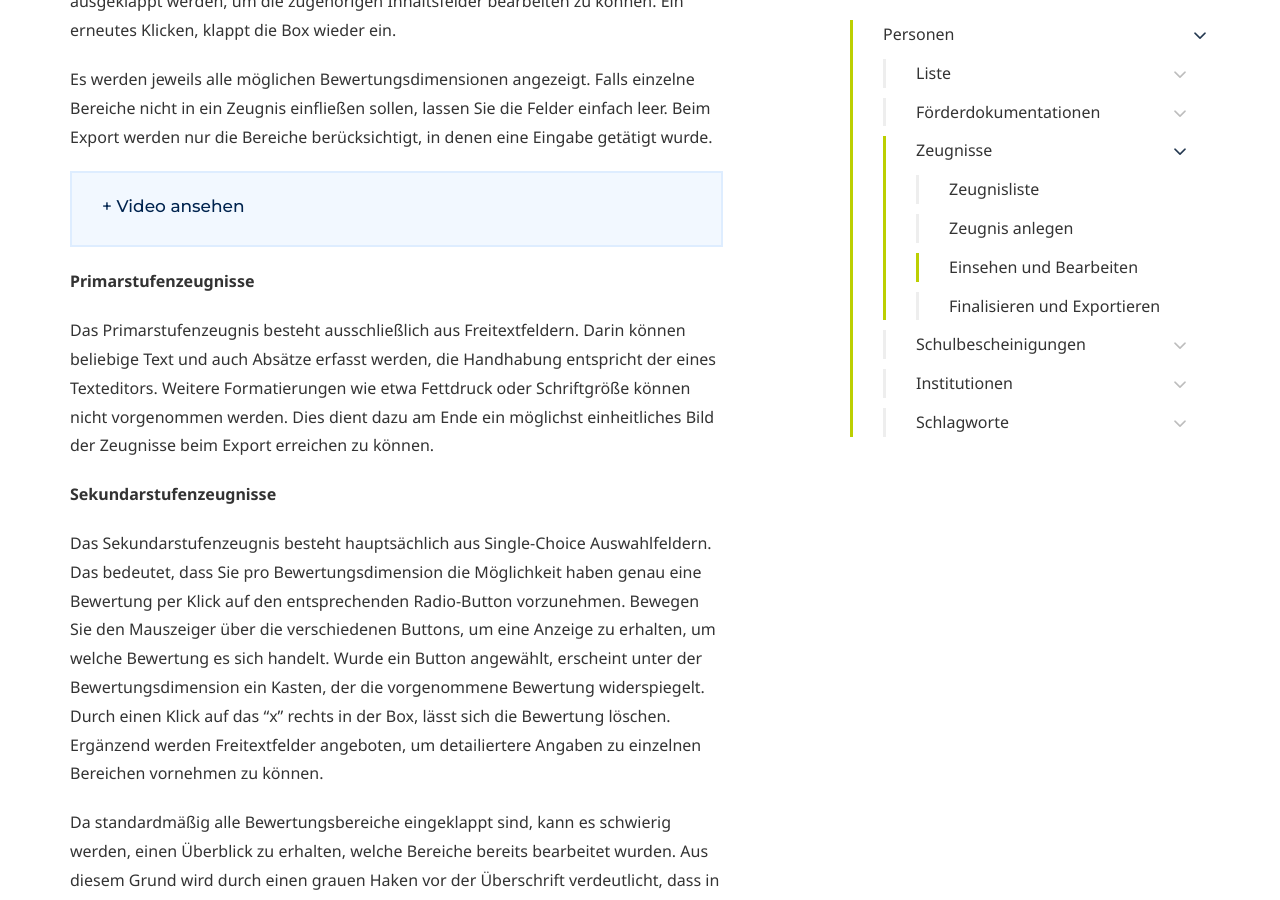
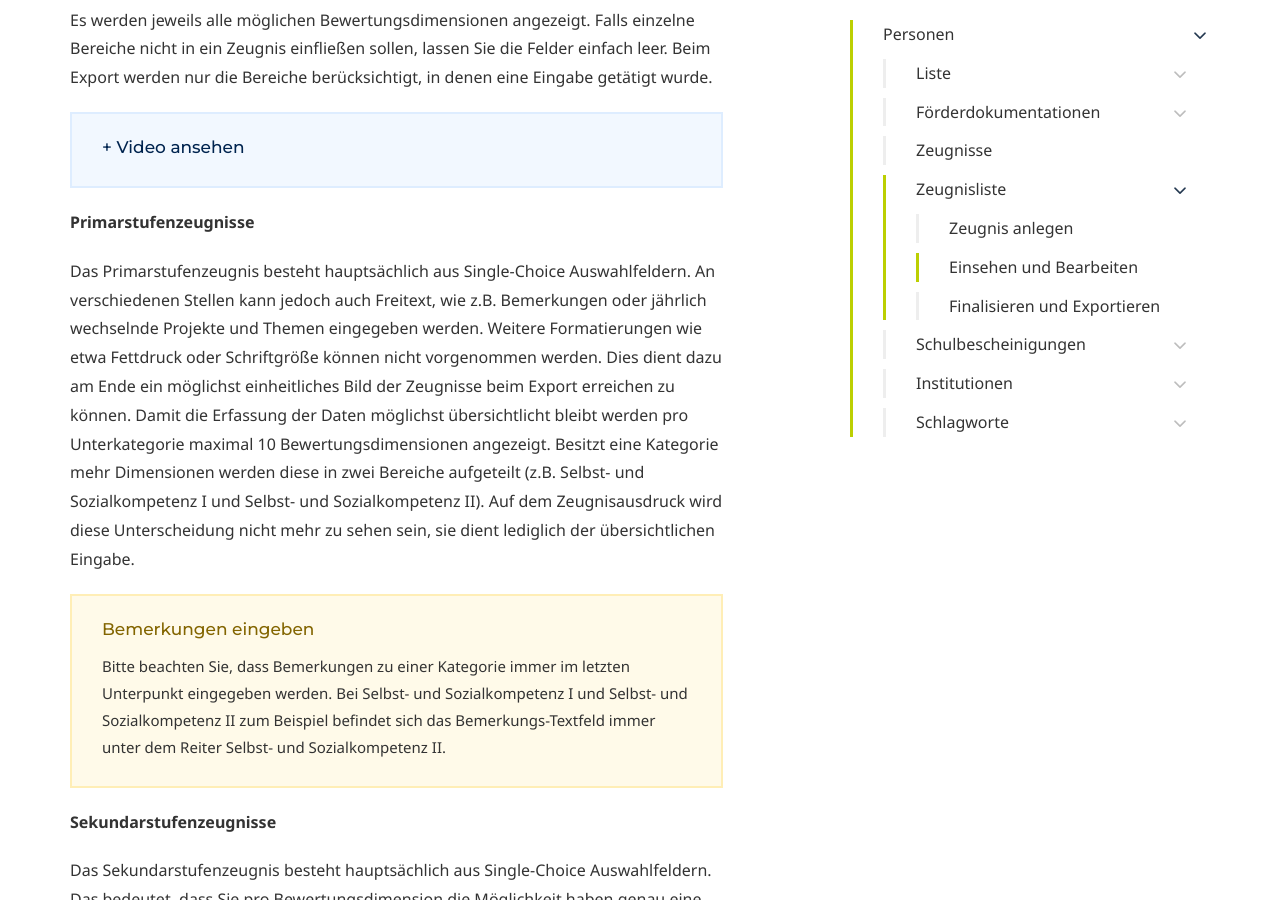
Before and after one commit to pixagraphic/pixagraphic.github.io, a Jekyll site: the page built from funktionen/personen.md, in a window 1280 px wide and 900 px high, scrolled down 10434 px. Built offline with Jekyll 4.4.1, drawn with Linux system fonts in a browser that asks for light colours; some web fonts are replaced; our own code applies the rules of GitHub Pages for plain Markdown files; some of the changed text lies outside the part shown.

Commit message:
Add infos for new junior reports

```diff
--- a/funktionen/personen.md
+++ b/funktionen/personen.md
@@ -165,11 +165,11 @@
 
 ## Zeugnisse
 
-##### Zeugnisliste
+## Zeugnisliste
 
 In der Liste werden alle im System erfassten Zeugnisse angezeigt. Standardmäßig werden zehn Datensätze pro Seite angezeigt und die Liste ist absteigend nach der letzten Bearbeitung sortiert.
 
-Grundsätzlich wird zwischen den Zeugnistypen <strong>Primarstufe (Klassen 1-6)</strong> und <strong>Sekundarstufe (Klassen 7-10)</strong> unterschieden. Primarstufenzeugnisse bestehen ausschließliche aus Freitext-Eingabefeldern wohingegen Sekundarstufenzeugnisse vorrangig aus Single-Choice Auswahlfeldern bestehen, die bei Bedarf durch Freitexteingaben ergänzt werden können.
+Grundsätzlich wird zwischen den Zeugnistypen <strong>Primarstufe (Klassen 1-6)</strong> und <strong>Sekundarstufe (Klassen 7-10)</strong> unterschieden.
 
 Unter der Tabelle wird die Gesamtzahl der Zeugnisse angezeigt, die der aktuellen Volltextsuche entsprechen, wurden keine Suche angewendet, repräsentiert dies also die Gesamtzahl der im System vorhandenen Datensätze. Rechts daneben kann entweder durch die Seiten navigiert oder die Anzahl der pro Seite angezeigten Datensätze auf <strong>10</strong>, <strong>25</strong> oder <strong>50</strong> angepasst werden.
 
@@ -212,7 +212,12 @@
 
 <strong>Primarstufenzeugnisse</strong>
 
-Das Primarstufenzeugnis besteht ausschließlich aus Freitextfeldern. Darin können beliebige Text und auch Absätze erfasst werden, die Handhabung entspricht der eines Texteditors. Weitere Formatierungen wie etwa Fettdruck oder Schriftgröße können nicht vorgenommen werden. Dies dient dazu am Ende ein möglichst einheitliches Bild der Zeugnisse beim Export erreichen zu können.
+Das Primarstufenzeugnis besteht hauptsächlich aus Single-Choice Auswahlfeldern. An verschiedenen Stellen kann jedoch auch Freitext, wie z.B. Bemerkungen oder jährlich wechselnde Projekte und Themen eingegeben werden. Weitere Formatierungen wie etwa Fettdruck oder Schriftgröße können nicht vorgenommen werden. Dies dient dazu am Ende ein möglichst einheitliches Bild der Zeugnisse beim Export erreichen zu können. Damit die Erfassung der Daten möglichst übersichtlicht bleibt werden pro Unterkategorie maximal 10 Bewertungsdimensionen angezeigt. Besitzt eine Kategorie mehr Dimensionen werden diese in zwei Bereiche aufgeteilt (z.B. Selbst- und Sozialkompetenz I und Selbst- und Sozialkompetenz II). Auf dem Zeugnisausdruck wird diese Unterscheidung nicht mehr zu sehen sein, sie dient lediglich der übersichtlichen Eingabe.
+
+<div class="callout callout--warning">
+<p><strong>Bemerkungen eingeben</strong> Bitte beachten Sie, dass Bemerkungen zu einer Kategorie immer im letzten Unterpunkt eingegeben werden. Bei Selbst- und Sozialkompetenz I und Selbst- und Sozialkompetenz II zum Beispiel befindet sich das Bemerkungs-Textfeld immer unter dem Reiter Selbst- und Sozialkompetenz II.</p>
+</div>
+
 
 <strong>Sekundarstufenzeugnisse</strong>
 
```
